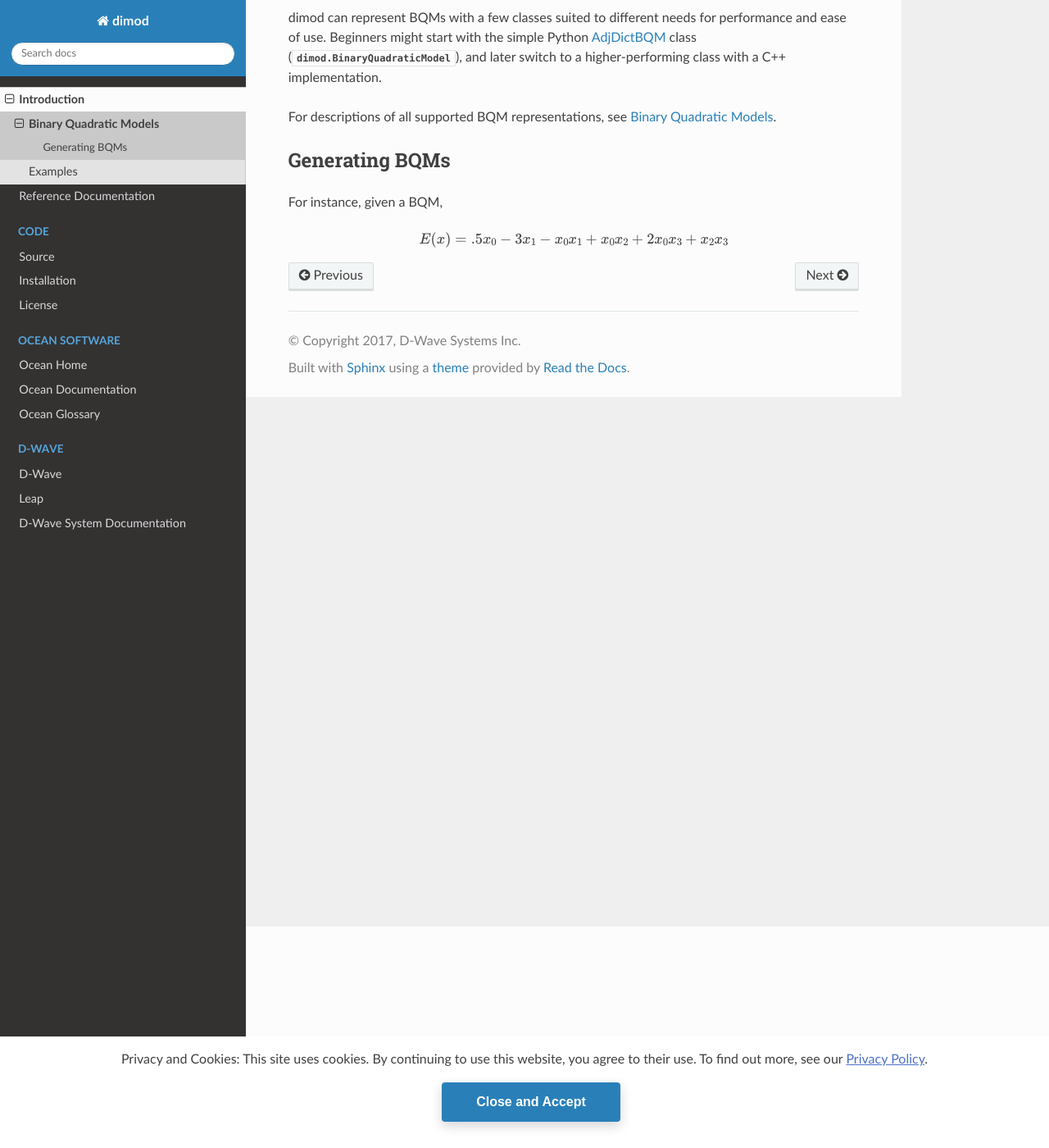
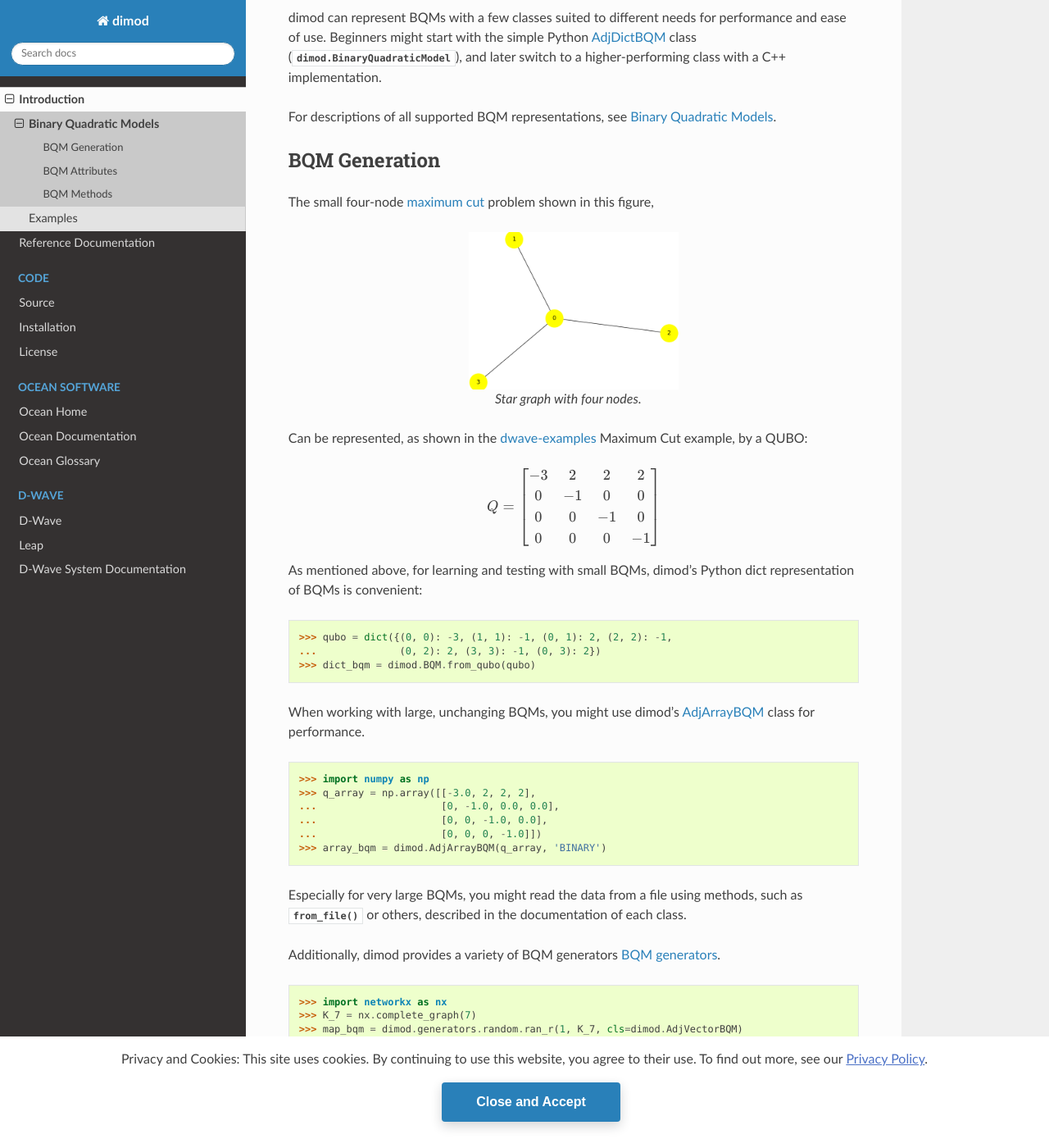
Before and after one commit to dwavesystems/dimod, a Sphinx documentation site: the page built from docs/intro/bqm.rst, in a window 1280 px wide and 1400 px high, scrolled down 270 px. Shown: the whole window at 82% size. Built offline with Sphinx 7.4.7 and the Read the Docs theme 2.0.0, drawn with Linux system fonts in a browser that asks for light colours; the version number could not be read and is left out; some of the changed text lies outside the part shown.

Commit message:
Add intro/bqm

```diff
--- a/docs/intro/bqm.rst
+++ b/docs/intro/bqm.rst
@@ -17,12 +17,82 @@ and later switch to a higher-performing class with a C++ implementation.
 
 For descriptions of all supported BQM representations, see :ref:`bqm`.
 
-Generating BQMs
-===============
+BQM Generation
+==============
 
-For instance, given
-a BQM,
+The small four-node `maximum cut <https://en.wikipedia.org/wiki/Maximum_cut>`_
+problem shown in this figure,
+
+.. figure:: ../_images/four_node_star_graph.png
+    :align: center
+    :scale: 40 %
+    :name: four_node_star_graph
+    :alt: Four-node star graph
+
+    Star graph with four nodes.
+
+Can be represented, as shown in the
+`dwave-examples <https://github.com/dwave-examples/maximum-cut>`_ Maximum Cut
+example, by a QUBO:
 
 .. math::
 
-   E(x) = .5 x_0 - 3 x_1 - x_0 x_1 + x_0 x_2 + 2 x_0 x_3 + x_2 x_3
+   Q = \begin{bmatrix} -3 & 2 & 2 & 2\\
+                        0 & -1 & 0 & 0\\
+                        0 & 0 & -1 & 0\\
+                        0 & 0 & 0 & -1
+       \end{bmatrix}
+
+As mentioned above, for learning and testing with small BQMs, dimod's Python dict
+representation of BQMs is convenient:
+
+>>> qubo = dict({(0, 0): -3, (1, 1): -1, (0, 1): 2, (2, 2): -1,
+...              (0, 2): 2, (3, 3): -1, (0, 3): 2})
+>>> dict_bqm = dimod.BQM.from_qubo(qubo)
+
+When working with large, unchanging BQMs, you might use
+dimod's :ref:`AdjArrayBQM <adjarraybqm_dimod>` class for performance.
+
+>>> import numpy as np
+>>> q_array = np.array([[-3.0, 2, 2, 2],
+...                     [0, -1.0, 0.0, 0.0],
+...                     [0, 0, -1.0, 0.0],
+...                     [0, 0, 0, -1.0]])
+>>> array_bqm = dimod.AdjArrayBQM(q_array, 'BINARY')
+
+Especially for very large BQMs, you might read the data from a file using methods,
+such as :meth:`~dimod.bqm.adjarraybqm.AdjArrayBQM.from_file` or others,
+described in the documentation of each class.
+
+Additionally, dimod provides a variety of BQM generators :ref:`BQM generators <bqm>`.
+
+>>> import networkx as nx
+>>> K_7 = nx.complete_graph(7)
+>>> map_bqm = dimod.generators.random.ran_r(1, K_7, cls=dimod.AdjVectorBQM)
+
+BQM Attributes
+==============
+
+dimod's BQM objects provide access to a number of attributes and views. See the
+documentation for a particular type of BQM class under :ref:`bqm`.
+
+>>> dict_bqm.num_interactions
+3
+>>> dict_bqm.spin    # doctest:+ELLIPSIS
+SpinView({0: 0.0, 1: 0.0, 2: 0.0, 3: 0.0}, ... -1.5, 'SPIN')   # Output shortened
+
+>>> map_bqm.variables
+KeysView({0: 0.0, 1: 0.0, 2: 0.0, 3: 0.0, 4: 0.0, 5: 0.0, 6: 0.0})
+
+BQM Methods
+===========
+
+BQMs support a large number of methods, many common, some particular to a class,
+described under the documentation for :ref:`each class <bqm>`, to enable you to
+build and manipulate BQMs.
+
+>>> len(map_bqm.quadratic)
+21
+>>> map_bqm.remove_interaction(5, 6)
+>>> len(map_bqm.quadratic)
+20
```
Also changed, not shown: docs/intro/index.rst (+13 -12 lines), docs/_images/four_node_star_graph.png (added).
